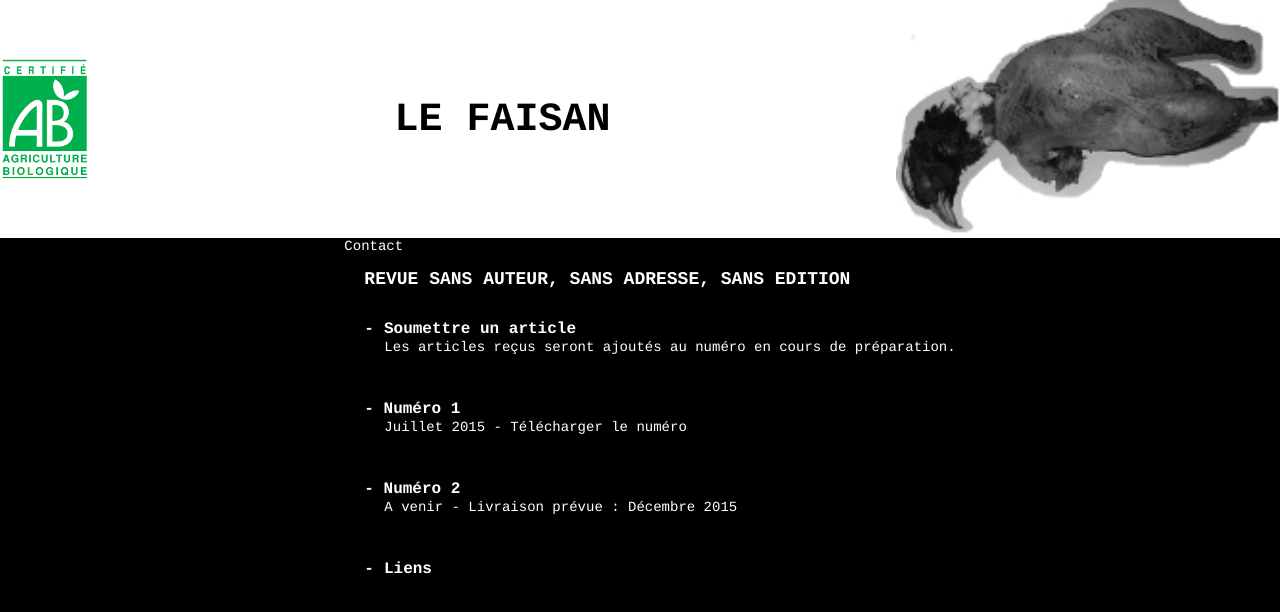
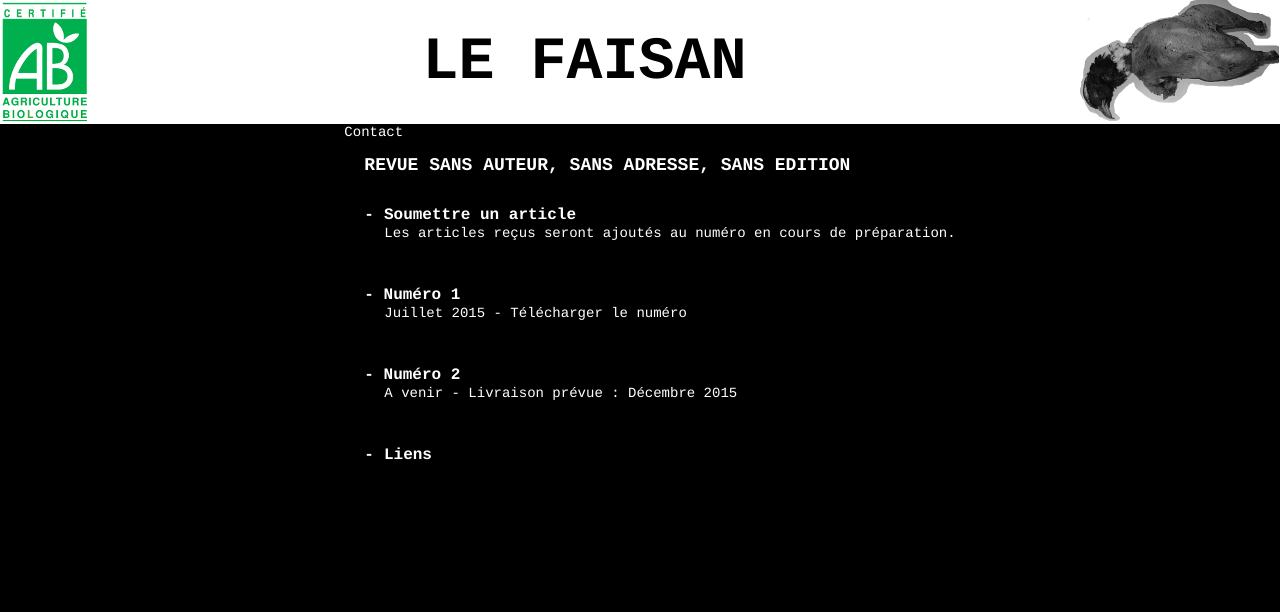
Before and after one commit to parmeso6/faisan, a plain HTML site: page index.html in a window 1280 px wide. Drawn offline with Linux system fonts and the light colour scheme.

Commit message:
modif du style

```diff
--- a/style.css
+++ b/style.css
@@ -31,9 +31,15 @@ header{
 	flex-direction:column;
 }
 
+.colonneliens{
+	display: flex;
+	flex-direction: row;
+}
+
 h1{
-	font-size: 40px;
-	padding-left:20px;
+	font-size: 60px;
+	margin:0px;
+	padding: 0px;
 }
 
 h2{
@@ -113,13 +119,12 @@ article p{
 	margin-right: 10px;
 }
 
-header a{
+/*header a{
 	text-align: left;
-}
+}*/
 
-.faisan{
+.faisan .logo{
 	display: flex;
-	width: 30%;
 }
 
 input[type="file"].boitechercher{
```
